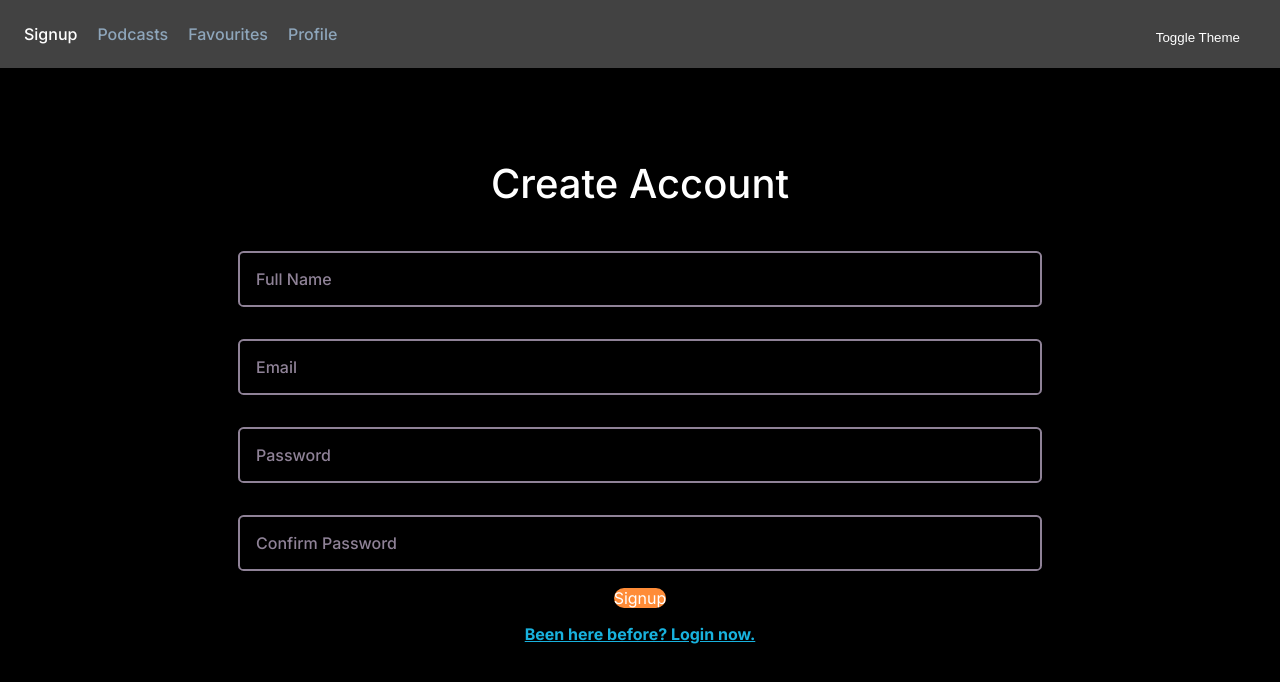
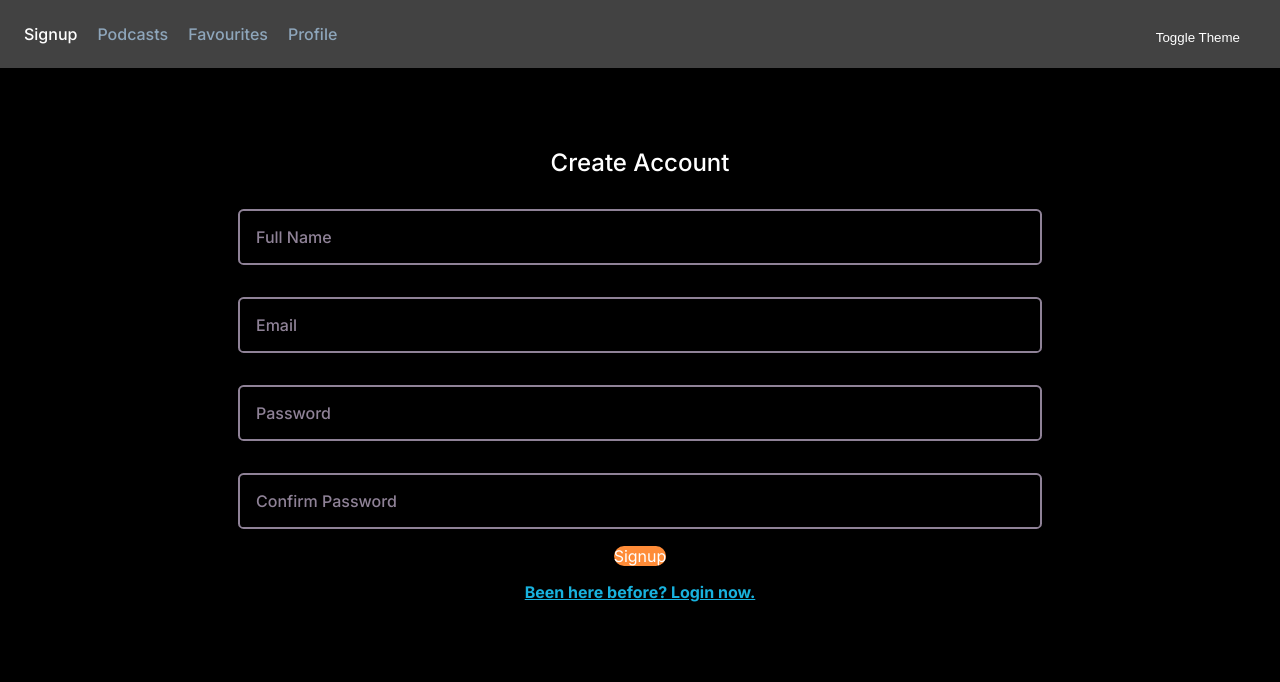
Before and after one commit to KagisoLegodi/KAGLEG394_BCL2401_B_Kagiso-Legodi-DJS11, a React (Vite) app: page / in a window 1280 px wide. Shown: the top 682 px of the page. Built offline with nearby package versions, Linux system fonts and the light colour scheme; no server answers.

Commit message:
removed responsive design code

```diff
--- a/src/components/Utils/Input/index.jsx
+++ b/src/components/Utils/Input/index.jsx
@@ -1,3 +1,4 @@
+/* eslint-disable react/prop-types */
 import "./styles.css"
 
 export default function InputComponent({ type, state, setState, placeholder, required }) {
--- a/src/index.css
+++ b/src/index.css
@@ -116,29 +116,3 @@ a {
 .emphasized-text:hover {
   color: #0f78a4; /* Darker blue on hover */
 }
-
-/* Responsive Design */
-
-@media (min-width: 768px) {
-  .input-wrapper {
-    width: 70vw;
-  }
-
-  .input-wrapper h1 {
-    font-size: 2rem;
-  }
-
-  .podcasts-layout {
-    grid-template-columns: repeat(auto-fit, minmax(350px, 1fr));
-  }
-}
-
-@media (min-width: 1024px) {
-  .input-wrapper h1 {
-    font-size: 2.5rem;
-  }
-
-  .podcasts-layout {
-    grid-template-columns: repeat(auto-fit, minmax(400px, 1fr));
-  }
-}
```
